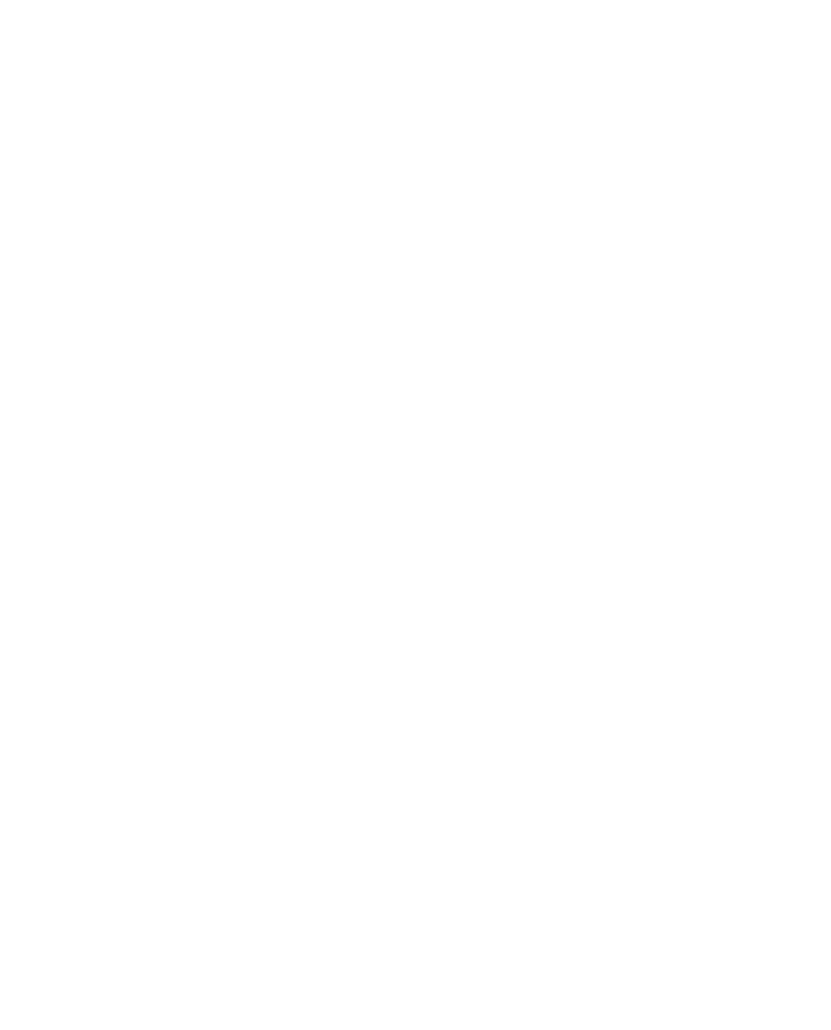
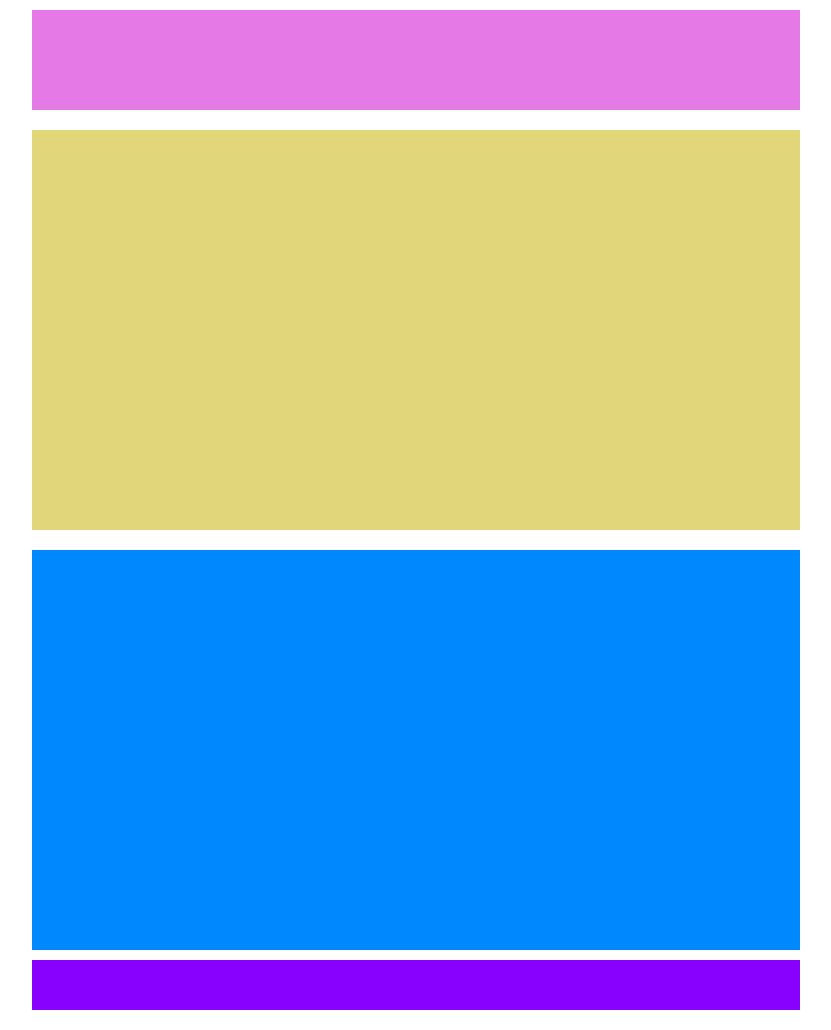
Before and after one commit to Cristian6918/htmlcss-struttura-wp, a plain HTML site: page index.html in a window 1280 px wide. Shown: the whole page, without its empty margins (224-1055 px from the left). Before the commit the page ends 800 px from the top, so only its background shows below. Drawn offline with Linux system fonts and the light colour scheme.

Commit message:
define macroareas

```diff
--- a/css/style.css
+++ b/css/style.css
@@ -2,3 +2,35 @@
     margin:0;
     box-sizing: border-box;
 }
+
+.section{
+    width: 60%;
+    margin:auto;
+    margin-top:20px;
+
+}
+
+
+
+.head{
+    height: 100px;
+    background-color:hsl(299deg 69% 69%);
+    margin-top:10px;
+}
+
+.first-main{
+    height: 400px;
+    background-color: hsl(54deg 63% 68%);
+}
+
+.second-main{
+    height: 400px;
+    background-color: hsl(208deg 100% 50%);
+}
+
+.foot {
+    height: 50px;
+    background-color:hsl(272deg 99% 50%);
+    margin-top:10px;
+    margin-bottom:20px;
+}
--- a/index.html
+++ b/index.html
@@ -10,7 +10,7 @@
 <body>
     <!-- header -->
     <header>
-        <div>
+        <div class="head section">
 
         </div>
 
@@ -20,12 +20,13 @@
    <!-- main -->
    <main>
         <!-- first section -->
-        <div>
+        <div class="first-main section">
 
         </div>
         <!-- /first section -->
         <!-- second section -->
-        <div>
+        <div class="second-main section">
+
 
         </div>
         <!-- /second section -->
@@ -35,7 +36,7 @@
 
    <!-- footer -->
    <footer>
-       <div>
+       <div class="foot section">
 
        </div>
    </footer>
```
